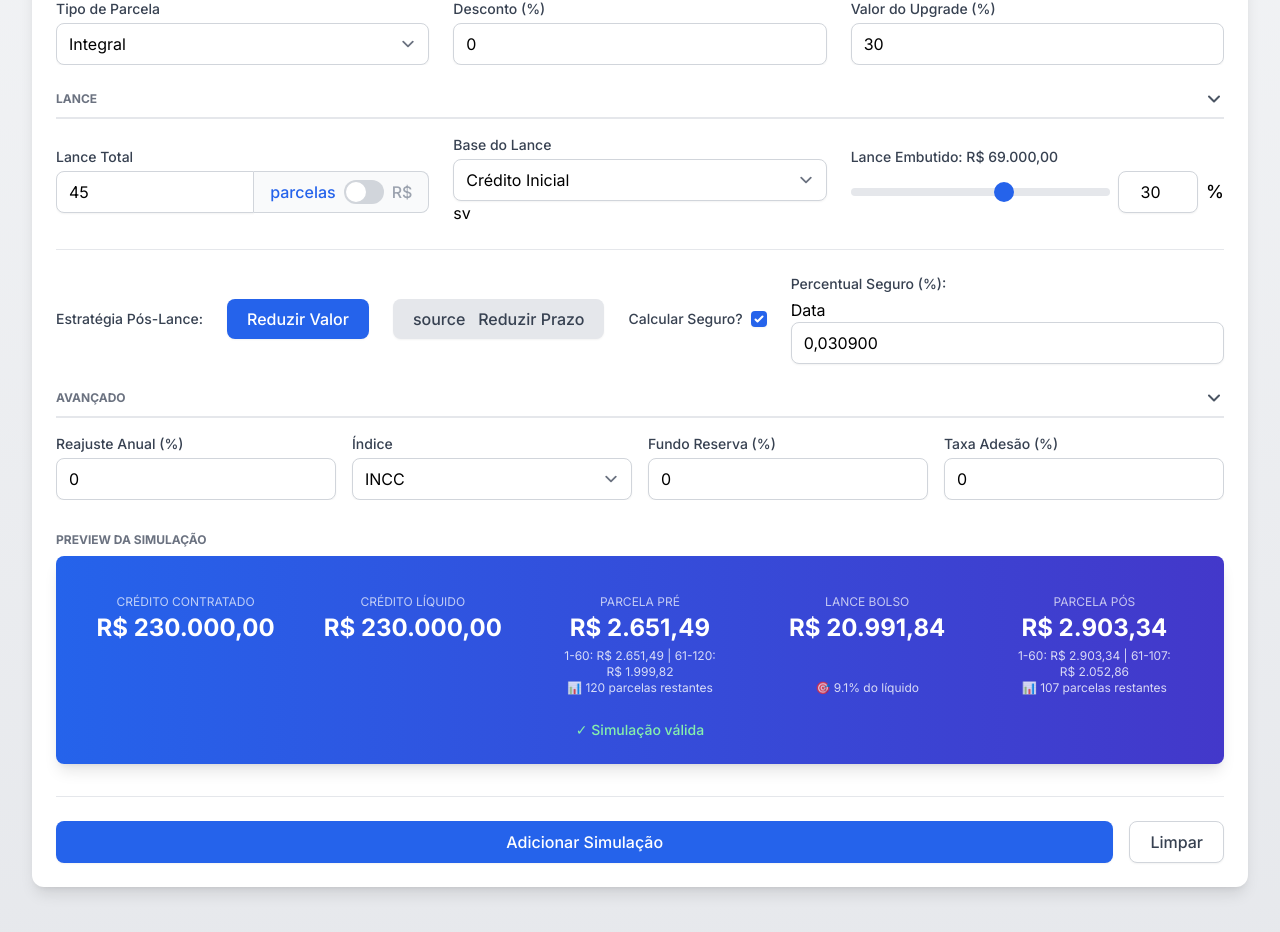
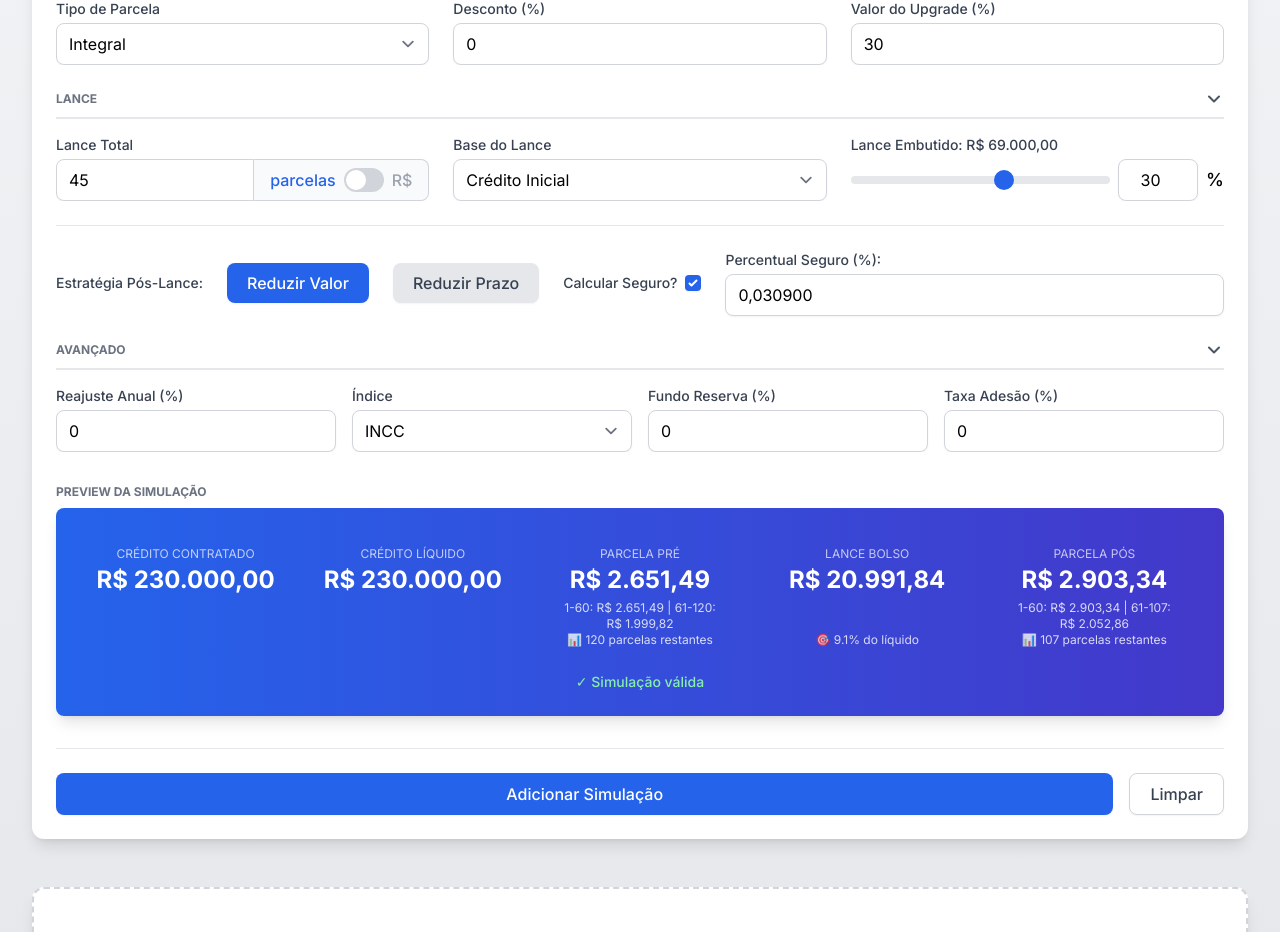
Before and after one commit to MarcoBolsa/simulador-v3-main, a React (Create React App) app: page / in a window 1280 px wide. Shown: the part 873-1805 px from the top of the page. Built offline with nearby package versions, Linux system fonts and the light colour scheme; the HTML template or start-up script is replaced by a standard one.

Commit message:
Update AdicionarSimulacao.js

```diff
--- a/src/components/AdicionarSimulacao.js
+++ b/src/components/AdicionarSimulacao.js
@@ -1,5 +1,5 @@
 /*
- * ARQUIVO: /src/components/AdicionarSimulacao.js (VERSÃO 3.25 - LAYOUT CORRIGIDO + FORMULÁRIO LIMPO)
+ * ARQUIVO: /src/components/AdicionarSimulacao.js (VERSÃO 3.26 - LAYOUT CORRIGIDO + FORMULÁRIO LIMPO)
  *
  * O QUE MUDOU:
  * - O formulário está 100% limpo (baseado no backup V3.12).
@@ -13,7 +13,7 @@ import { useSimulador } from '../context/SimuladorProvider';
 
 const formatCurrency = (value) => new Intl.NumberFormat('pt-BR', { style: 'currency', currency: 'BRL' }).format(value || 0);
 
-// --- Sub-Bloco: O Preview Roxo (COM LAYOUT V3.25 CORRIGIDO) ---
+// --- Sub-Bloco: O Preview Roxo (COM LAYOUT V3.26 CORRIGIDO) ---
 const PreviewSimulacao = () => {
   const { preview, calculos } = useSimulador(); // Pega o 'calculos' para o alerta
 
@@ -244,7 +244,7 @@ export const AdicionarSimulacao = () => {
   				<option>Nenhum</option>
   				<option>Acréscimo %</option>
   				<option>Acréscimo R$</option>
-source   			  </select>
+  			  </select>
   			 </div>
   			 {/* Campo condicional para Upgrade */}
   			 {(form.upgrade === 'Acréscimo %' || form.upgrade === 'Acréscimo R$') && (
@@ -286,7 +286,7 @@ source   			  </select>
   			  <option>Parcela Integral</option>
   			  <option>Parcela Reduzida</option>
   			</select>
-sv  		  </div>
+  		  </div>
   		  {/* Slider Embutido */}
   		  <div className="w-full">
   			<label className="block text-sm font-medium text-gray-700 mb-1">Lance Embutido: {formatCurrency(calculos.lanceEmbutidoValor)}</label>
@@ -314,7 +314,7 @@ sv  		  </div>
   		   </button>
   		   <button onClick={() => handleFormChange({ target: { name: 'estrategiaPosLance', value: 'reduzir_prazo' }})}
   			 className={`btn ${form.estrategiaPosLance === 'reduzir_prazo' ? 'bg-blue-600 text-white' : 'bg-gray-200 text-gray-700'}`}>
-source   			 Reduzir Prazo
+  			 Reduzir Prazo
   		   </button>
 
   		   <div className="flex items-center gap-2">
@@ -325,7 +325,7 @@ source   			 Reduzir Prazo
   		   {form.calcularSeguro && (
   			 <div className="flex-1 min-w-[150px]">
   			  <label className="block text-sm font-medium text-gray-700 mb-1">Percentual Seguro (%):</label>
-Data   			  <input type="text" name="percentualSeguro" value={form.percentualSeguro} onChange={handlePercentualSeguroChange} placeholder="0,030900" className="form-input" />
+  			  <input type="text" name="percentualSeguro" value={form.percentualSeguro} onChange={handlePercentualSeguroChange} placeholder="0,030900" className="form-input" />
   			 </div>
   		   )}
   		</div>
@@ -373,7 +373,7 @@ Data   			  <input type="text" name="percentualSeguro" value={form.percentualSe
   		<button
   		  className="btn-secondary"
   		  onClick={limparFormulario}
-  		>
+SO  		>
   		  Limpar
   		</button>
   	  </div>
```
